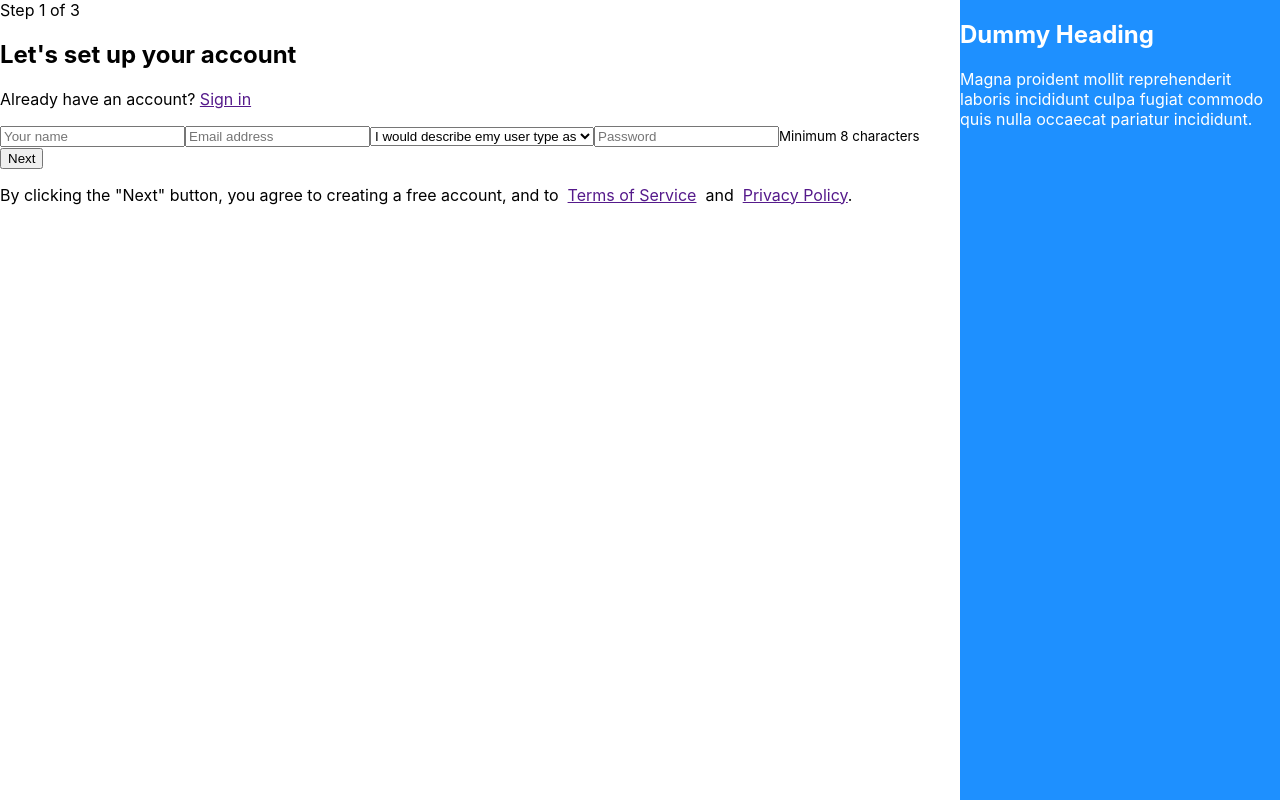
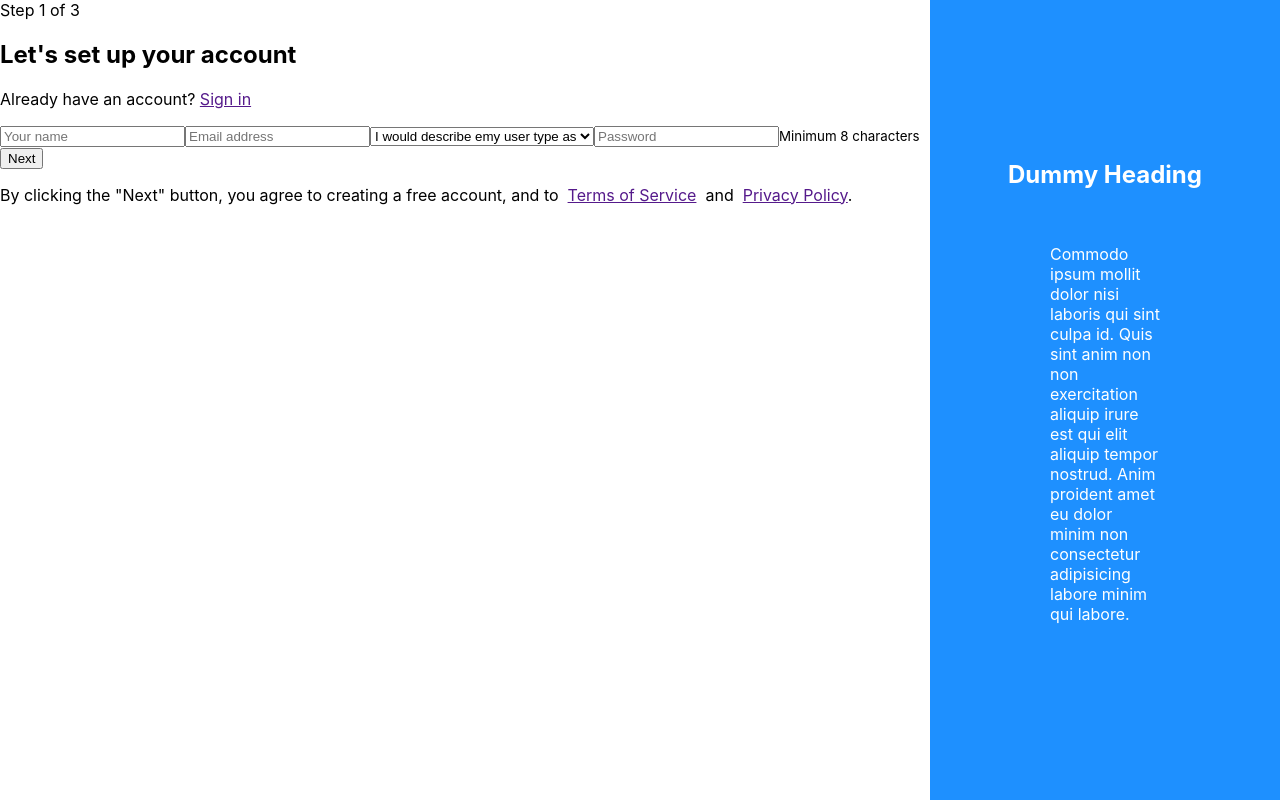
Before and after one commit to geyuqiu/login, a React (Create React App) app: page / in a window 1280 px wide. Built offline with nearby package versions, Linux system fonts and the light colour scheme.

Commit message:
* align text in aside

```diff
--- /dev/null
+++ b/src/components/Aside.css
@@ -0,0 +1,15 @@
+aside {
+	display: flex;
+	flex-direction: column;
+	justify-content: center;
+	padding: 20px;
+}
+
+.text-align-center {
+	text-align: center;
+}
+
+.text-align-start {
+	text-align: start;
+	padding: 20px 100px;
+}
--- a/src/components/Aside.tsx
+++ b/src/components/Aside.tsx
@@ -1,11 +1,12 @@
 import React from 'react';
 import {loremIpsum} from 'lorem-ipsum';
+import './Aside.css';
 
 function Aside() {
 	return (
 		<aside>
-			<h2>Dummy Heading</h2>
-			<p>{loremIpsum()}</p>
+			<h2 className="text-align-center">Dummy Heading</h2>
+			<p className="text-align-start">{loremIpsum({count: 3, units: 'sentences'})}</p>
 		</aside>
 	)
 }
```
Also changed, not shown: src/components/Article.css (added), src/logo.svg (deleted), 1 other file (tests, documents, lock files or other folders).
